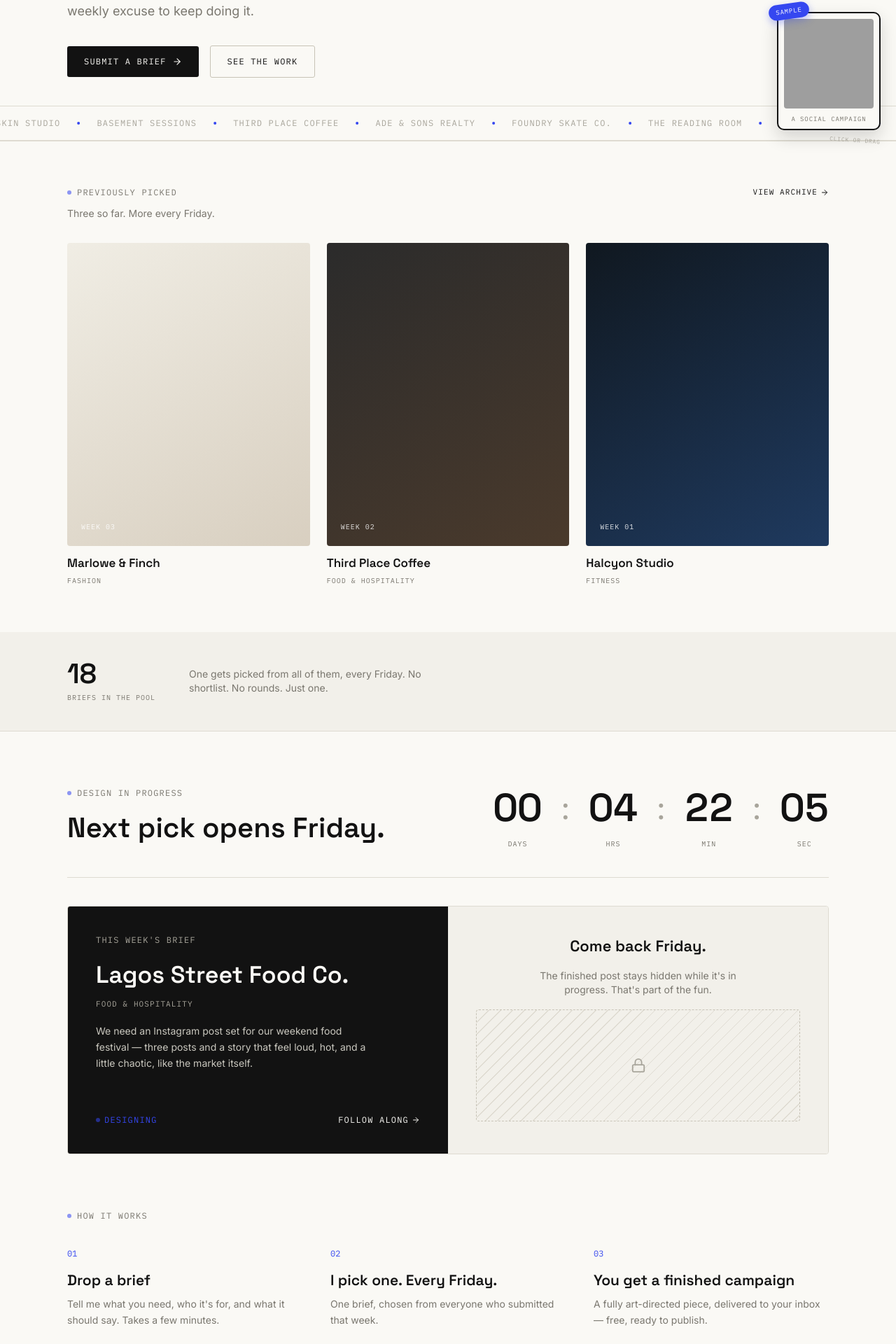
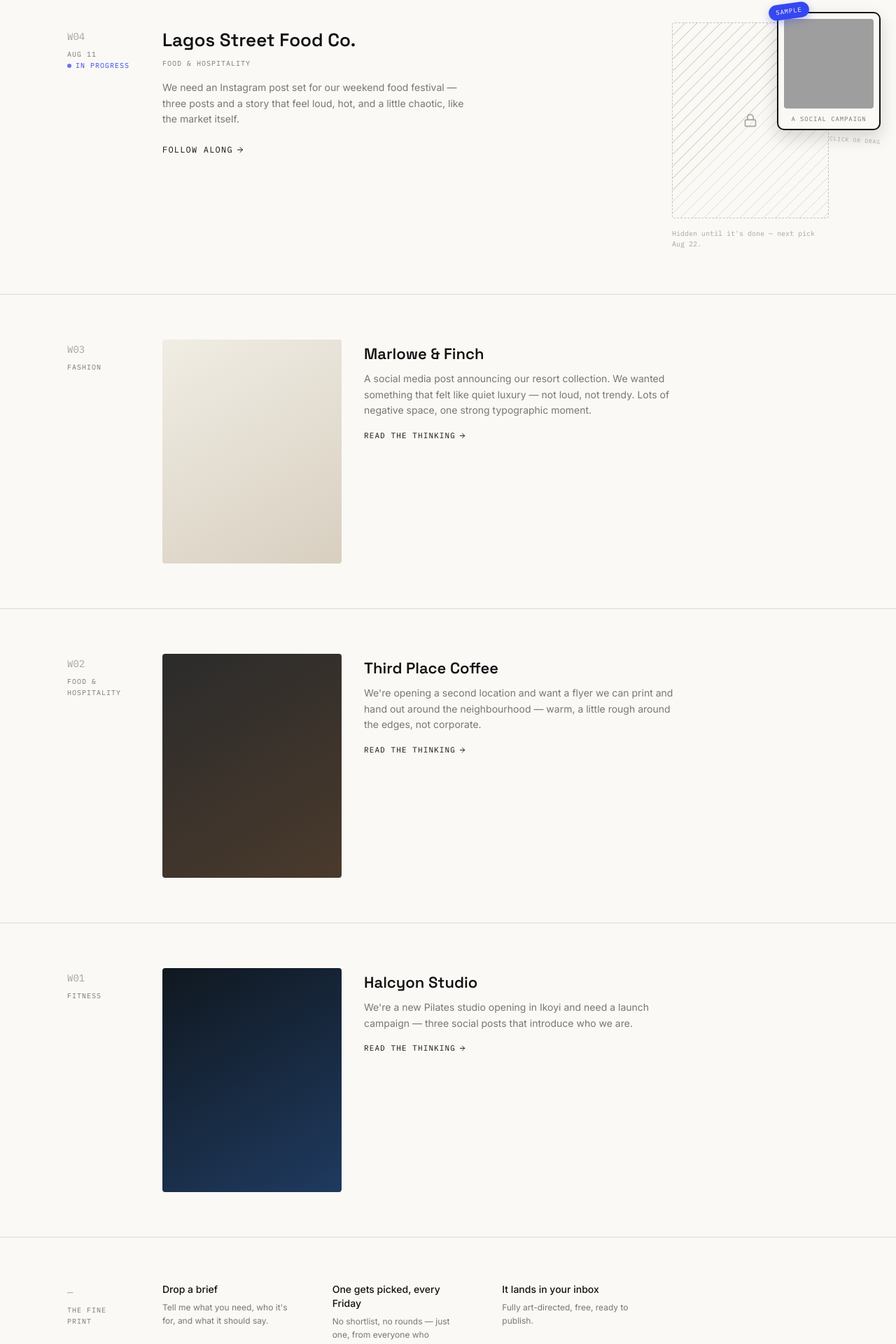
Before and after one commit to Love4reo/picked, a React (Vite) app: page / in a window 1280 px wide. Shown: the part 586-2506 px from the top of the page at 70% size. Built offline with nearby package versions, Linux system fonts and the light colour scheme; grey boxes are pictures that could not be loaded.

Commit message:
Revise campaign description and entry text
Updated text content for clarity and conciseness.

```diff
--- a/src/App.jsx
+++ b/src/App.jsx
@@ -374,7 +374,7 @@ function Footer({ go }) {
         <div>
           <div className="f-display" style={{ fontSize: 22, fontWeight: 700, color: C.ink }}>PICKED</div>
           <p className="f-body text-sm mt-2 max-w-xs" style={{ color: C.mid }}>
-            One designer. One art-directed social campaign a week. Free — because I miss making real creative work for real businesses.
+            One designer. One campaign a week. I miss making real stuff for real businesses — so here we are.
           </p>
         </div>
         <div className="flex gap-16">
@@ -400,148 +400,109 @@ function Footer({ go }) {
    ============================================================ */
 function Home({ go, openBrief }) {
   const target = useMemo(() => Date.now() + (4 * 3600 + 22 * 60 + 10) * 1000, []);
-  const names = POOL.map((b) => b.business);
+
+  /* Shared "log entry" row: a slim mono margin column + a wide content column.
+     Every entry on the page — the intro note, this week's brief, past weeks —
+     uses this same two-column shape, so the page reads as one running log
+     rather than a stack of different marketing sections. */
+  const Entry = ({ index, meta, children, first = false }) => (
+    <div
+      className="w-full px-6 sm:px-10 lg:px-16 xl:px-24 grid grid-cols-[56px_1fr] sm:grid-cols-[96px_1fr] gap-6 sm:gap-10 py-12 sm:py-16"
+      style={{ borderTop: first ? "none" : `1px solid ${C.line}` }}
+    >
+      <div className="pt-1">
+        <div className="f-mono text-xs sm:text-sm" style={{ color: C.faint }}>{index}</div>
+        {meta && <div className="f-mono uppercase text-[9px] sm:text-[10px] tracking-widest mt-2 leading-relaxed" style={{ color: C.mid }}>{meta}</div>}
+      </div>
+      <div>{children}</div>
+    </div>
+  );
+
   return (
     <div>
-      <div className="w-full px-6 sm:px-10 lg:px-16 xl:px-24 pt-16 sm:pt-24 pb-10">
-        <div className="rise">
-          <Eyebrow>Week {CYCLE.week} · Briefs open {CYCLE.opened} – {CYCLE.deadline}</Eyebrow>
-          <h1 className="f-display mt-6" style={{ fontSize: "clamp(40px,7vw,84px)", lineHeight: 0.98, fontWeight: 600, color: C.ink, letterSpacing: "-0.02em" }}>
-            Every Friday, I pick one<br />business and make their campaign.
-          </h1>
-          <p className="f-body mt-7 max-w-lg" style={{ fontSize: 18, lineHeight: 1.55, color: C.mid }}>
-            Not a studio, not an agency — just me, missing the kind of work where you actually get to think about the whole thing: the idea, the direction, the type, all the stuff that gets skipped when work moves too fast. So I made myself a weekly excuse to keep doing it.
+      {/* 00 — the intro note, standing in for a hero */}
+      <Entry index="00" meta={<>Vol. 1<br />Ongoing</>} first>
+        <div className="rise max-w-2xl">
+          <p className="f-display" style={{ fontSize: "clamp(24px,3.4vw,34px)", lineHeight: 1.3, fontWeight: 500, color: C.ink }}>
+            I miss making proper creative work for real businesses — the idea, the direction, the type, the tiny details nobody asked about. So I started doing it again.
           </p>
-          <div className="flex flex-wrap items-center gap-4 mt-9">
+          <p className="f-body mt-5" style={{ fontSize: 15, lineHeight: 1.7, color: C.mid }}>
+            One business, one campaign, every week — picked from whoever submits a brief. Free, because that's the whole point. Here's what's happened so far.
+          </p>
+          <div className="flex flex-wrap items-center gap-4 mt-7">
             <Button onClick={() => go("submit")}>Submit a brief</Button>
-            <Button variant="ghost" icon={null} onClick={() => go("archive")}>See the work</Button>
+            <Button variant="ghost" icon={null} onClick={() => go("archive")}>See the archive</Button>
           </div>
         </div>
-      </div>
+      </Entry>
 
-      {/* Marquee ticker of the pool — signature motion moment */}
-      <div className="overflow-hidden py-4" style={{ borderTop: `1px solid ${C.line}`, borderBottom: `1px solid ${C.line}` }}>
-        <div className="flex whitespace-nowrap marquee-track" style={{ width: "max-content" }}>
-          {[...names, ...names].map((n, i) => (
-            <span key={i} className="f-mono uppercase text-xs tracking-widest flex items-center gap-6 pr-6" style={{ color: C.faint }}>
-              {n}
-              <span className="inline-block w-1 h-1 rounded-full" style={{ backgroundColor: C.accent }} />
-            </span>
-          ))}
-        </div>
-      </div>
-
-      {/* work — shown immediately, before any of the mechanics */}
-      <div style={{ borderTop: `1px solid ${C.line}` }}>
-        <div className="w-full px-6 sm:px-10 lg:px-16 xl:px-24 py-16">
-          <Reveal>
-            <div className="flex items-end justify-between mb-3">
-              <Eyebrow>Previously picked</Eyebrow>
-              <button onClick={() => go("archive")} className="f-mono uppercase text-[11px] tracking-widest flex items-center gap-1 group" style={{ color: C.ink }}>
-                View archive <ArrowRight size={12} className="transition-transform duration-300 group-hover:translate-x-1" />
+      {/* This week — in progress */}
+      <Entry
+        index={`W${String(CYCLE.week).padStart(2, "0")}`}
+        meta={<>{CYCLE.opened}<br /><span className="inline-flex items-center gap-1.5" style={{ color: C.accent }}><span className="inline-block w-1.5 h-1.5 rounded-full pulse-dot" style={{ backgroundColor: C.accent }} />In progress</span></>}
+      >
+        <Reveal>
+          <div className="flex flex-col md:flex-row md:items-start gap-8">
+            <div className="flex-1">
+              <div className="f-display" style={{ fontSize: 26, fontWeight: 600, color: C.ink }}>{currentBrief.business}</div>
+              <div className="f-mono uppercase text-[10px] tracking-widest mt-1.5" style={{ color: C.mid }}>{currentBrief.category}</div>
+              <p className="f-body mt-4 text-sm leading-relaxed max-w-md" style={{ color: C.mid }}>{currentBrief.brief}</p>
+              <button onClick={() => go("week")} className="f-mono text-xs uppercase tracking-widest flex items-center gap-1 group mt-6" style={{ color: C.ink }}>
+                Follow along <ArrowRight size={12} className="transition-transform duration-300 group-hover:translate-x-1" />
               </button>
             </div>
-            <p className="f-body text-sm mb-8" style={{ color: C.mid }}>Three so far. More every Friday.</p>
-          </Reveal>
-          <div className="grid sm:grid-cols-3 gap-6">
-            {ARCHIVE.map((a, i) => (
-              <Reveal delay={i * 100} key={a.week}>
-                <button onClick={() => openBrief(a)} className="text-left group w-full">
-                  <div className="w-full aspect-[4/5] rounded relative overflow-hidden" style={{ background: `linear-gradient(150deg, ${a.grad[0]}, ${a.grad[1]})` }}>
-                    <div className="absolute inset-0 transition-transform duration-500 ease-out group-hover:scale-110 flex items-end p-5">
-                      <span className="f-mono uppercase text-[10px] tracking-widest" style={{ color: "#fff", opacity: 0.85 }}>Week 0{a.week}</span>
-                    </div>
-                  </div>
-                  <div className="f-display mt-3 transition-colors duration-300 group-hover:opacity-60" style={{ fontSize: 17, fontWeight: 600, color: C.ink }}>{a.business}</div>
-                  <div className="f-mono uppercase text-[10px] tracking-widest mt-1" style={{ color: C.mid }}>{a.category}</div>
-                </button>
-              </Reveal>
-            ))}
-          </div>
-        </div>
-      </div>
-
-      {/* Live cycle strip — simplified to one clear fact */}
-      <div style={{ borderBottom: `1px solid ${C.line}`, backgroundColor: C.paperDim }}>
-        <Reveal>
-          <div className="w-full px-6 sm:px-10 lg:px-16 xl:px-24 py-10 flex flex-col sm:flex-row sm:items-center gap-6 sm:gap-12">
-            <StatBlock value="18" label="Briefs in the pool" />
-            <p className="f-body text-sm max-w-sm" style={{ color: C.mid }}>
-              One gets picked from all of them, every Friday. No shortlist. No rounds. Just one.
-            </p>
-          </div>
-        </Reveal>
-      </div>
-
-      {/* Countdown block — signature */}
-      <div className="w-full px-6 sm:px-10 lg:px-16 xl:px-24 py-16 sm:py-20">
-        <Reveal>
-          <div className="flex flex-col lg:flex-row lg:items-end justify-between gap-10 pb-10" style={{ borderBottom: `1px solid ${C.line}` }}>
-            <div>
-              <Eyebrow>Design in progress</Eyebrow>
-              <div className="f-display mt-3" style={{ fontSize: "clamp(26px,3.5vw,40px)", fontWeight: 600, color: C.ink }}>
-                Next pick opens Friday.
-              </div>
-            </div>
-            <Countdown target={target} />
-          </div>
-        </Reveal>
-
-        {/* current brief teaser */}
-        <Reveal delay={100}>
-          <div className="grid md:grid-cols-2 gap-0 mt-10 hover-lift" style={{ border: `1px solid ${C.line}`, borderRadius: 4, overflow: "hidden" }}>
-            <div className="p-8 sm:p-10 flex flex-col justify-between" style={{ backgroundColor: C.ink, color: C.paper, minHeight: 320 }}>
-              <div>
-                <Eyebrow dot={false}><span style={{ color: C.faint }}>This week's brief</span></Eyebrow>
-                <div className="f-display mt-4" style={{ fontSize: 34, fontWeight: 600 }}>{currentBrief.business}</div>
-                <div className="f-mono uppercase text-[11px] tracking-widest mt-2" style={{ color: C.faint }}>{currentBrief.category}</div>
-                <p className="f-body mt-5 text-sm leading-relaxed" style={{ color: "#C9C7BE", maxWidth: 400 }}>{currentBrief.brief}</p>
-              </div>
-              <div className="mt-8 flex items-center justify-between">
-                <span className="f-mono text-xs uppercase tracking-widest flex items-center gap-1.5" style={{ color: C.accent }}>
-                  <span className="inline-block w-1.5 h-1.5 rounded-full pulse-dot" style={{ backgroundColor: C.accent }} /> Designing
-                </span>
-                <button onClick={() => go("week")} className="f-mono text-xs uppercase tracking-widest flex items-center gap-1 group" style={{ color: C.paper }}>
-                  Follow along <ArrowRight size={12} className="transition-transform duration-300 group-hover:translate-x-1" />
-                </button>
-              </div>
-            </div>
-            <div className="p-8 sm:p-10 flex flex-col items-center justify-center text-center gap-4" style={{ backgroundColor: C.paperDim }}>
-              <div className="f-display" style={{ fontSize: 22, fontWeight: 600, color: C.ink }}>Come back Friday.</div>
-              <p className="f-body text-sm max-w-xs" style={{ color: C.mid }}>The finished post stays hidden while it's in progress. That's part of the fun.</p>
-              <div className="w-full h-40 rounded relative overflow-hidden mt-2 float-slow" style={{ border: `1px dashed ${C.lineStrong}` }}>
+            <div className="w-full md:w-56 shrink-0">
+              <div className="w-full aspect-[4/5] rounded relative overflow-hidden float-slow" style={{ border: `1px dashed ${C.lineStrong}` }}>
                 <div className="absolute inset-0" style={{
                   backgroundImage: `repeating-linear-gradient(135deg, ${C.line} 0px, ${C.line} 1px, transparent 1px, transparent 12px)`,
                 }} />
                 <div className="absolute inset-0 flex items-center justify-center">
-                  <Lock size={22} color={C.faint} />
+                  <Lock size={20} color={C.faint} />
                 </div>
               </div>
+              <p className="f-mono text-[10px] mt-2" style={{ color: C.faint }}>Hidden until it's done — next pick {CYCLE.deadline}.</p>
             </div>
           </div>
         </Reveal>
-      </div>
+      </Entry>
 
-      {/* how it works */}
-      <div className="w-full px-6 sm:px-10 lg:px-16 xl:px-24 pb-20">
-        <Reveal><Eyebrow>How it works</Eyebrow></Reveal>
-        <div className="grid sm:grid-cols-3 gap-10 mt-8">
-          {[
-            ["Drop a brief", "Tell me what you need, who it's for, and what it should say. Takes a few minutes."],
-            ["I pick one. Every Friday.", "One brief, chosen from everyone who submitted that week."],
-            ["You get a finished campaign", "A fully art-directed piece, delivered to your inbox — free, ready to publish."],
-          ].map(([t, d], i) => (
-            <Reveal delay={i * 100} key={t}>
-              <div className="group">
-                <div className="f-mono text-xs transition-transform duration-300 group-hover:translate-x-1 inline-block" style={{ color: C.accent }}>0{i + 1}</div>
-                <div className="f-display mt-3" style={{ fontSize: 21, fontWeight: 600, color: C.ink }}>{t}</div>
-                <p className="f-body text-sm mt-2 leading-relaxed" style={{ color: C.mid }}>{d}</p>
+      {/* Past weeks — the actual work, same log format */}
+      {ARCHIVE.map((a, i) => (
+        <Entry key={a.week} index={`W${String(a.week).padStart(2, "0")}`} meta={a.category}>
+          <Reveal delay={i * 80}>
+            <button onClick={() => openBrief(a)} className="flex flex-col md:flex-row md:items-start gap-6 md:gap-8 text-left group w-full">
+              <div className="w-full md:w-64 shrink-0 aspect-[4/5] rounded relative overflow-hidden" style={{ background: `linear-gradient(150deg, ${a.grad[0]}, ${a.grad[1]})` }}>
+                <div className="absolute inset-0 transition-transform duration-500 ease-out group-hover:scale-110" />
               </div>
-            </Reveal>
-          ))}
-        </div>
-      </div>
+              <div className="pt-1">
+                <div className="f-display transition-colors duration-300 group-hover:opacity-60" style={{ fontSize: 22, fontWeight: 600, color: C.ink }}>{a.business}</div>
+                <div className="f-body text-sm mt-2 leading-relaxed max-w-md" style={{ color: C.mid }}>{a.brief}</div>
+                <span className="f-mono text-[11px] uppercase tracking-widest flex items-center gap-1 group mt-4" style={{ color: C.ink }}>
+                  Read the thinking <ArrowRight size={11} className="transition-transform duration-300 group-hover:translate-x-1" />
+                </span>
+              </div>
+            </button>
+          </Reveal>
+        </Entry>
+      ))}
 
+      {/* Fine print — mechanics, kept quiet and appendix-like */}
+      <Entry index="—" meta="The fine print">
+        <Reveal>
+          <div className="flex flex-col sm:flex-row gap-8 sm:gap-14 max-w-2xl">
+            {[
+              ["Drop a brief", "Tell me what you need, who it's for, and what it should say."],
+              ["One gets picked, every Friday", "No shortlist, no rounds — just one, from everyone who submitted."],
+              ["It lands in your inbox", "Fully art-directed, free, ready to publish."],
+            ].map(([t, d]) => (
+              <div key={t} className="flex-1">
+                <div className="f-body text-sm font-medium" style={{ color: C.ink }}>{t}</div>
+                <p className="f-body text-xs mt-1.5 leading-relaxed" style={{ color: C.mid }}>{d}</p>
+              </div>
+            ))}
+          </div>
+        </Reveal>
+      </Entry>
     </div>
   );
 }
```
